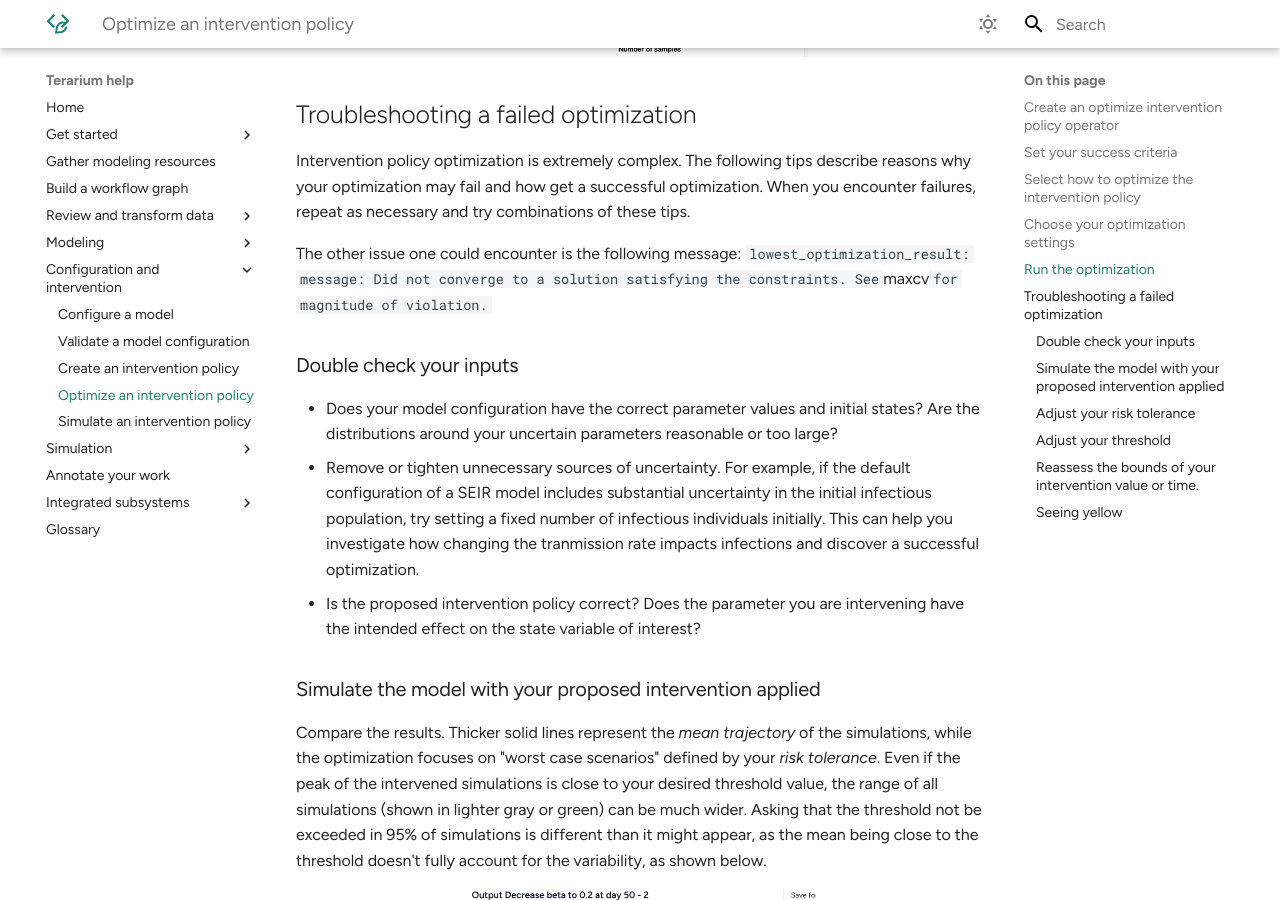
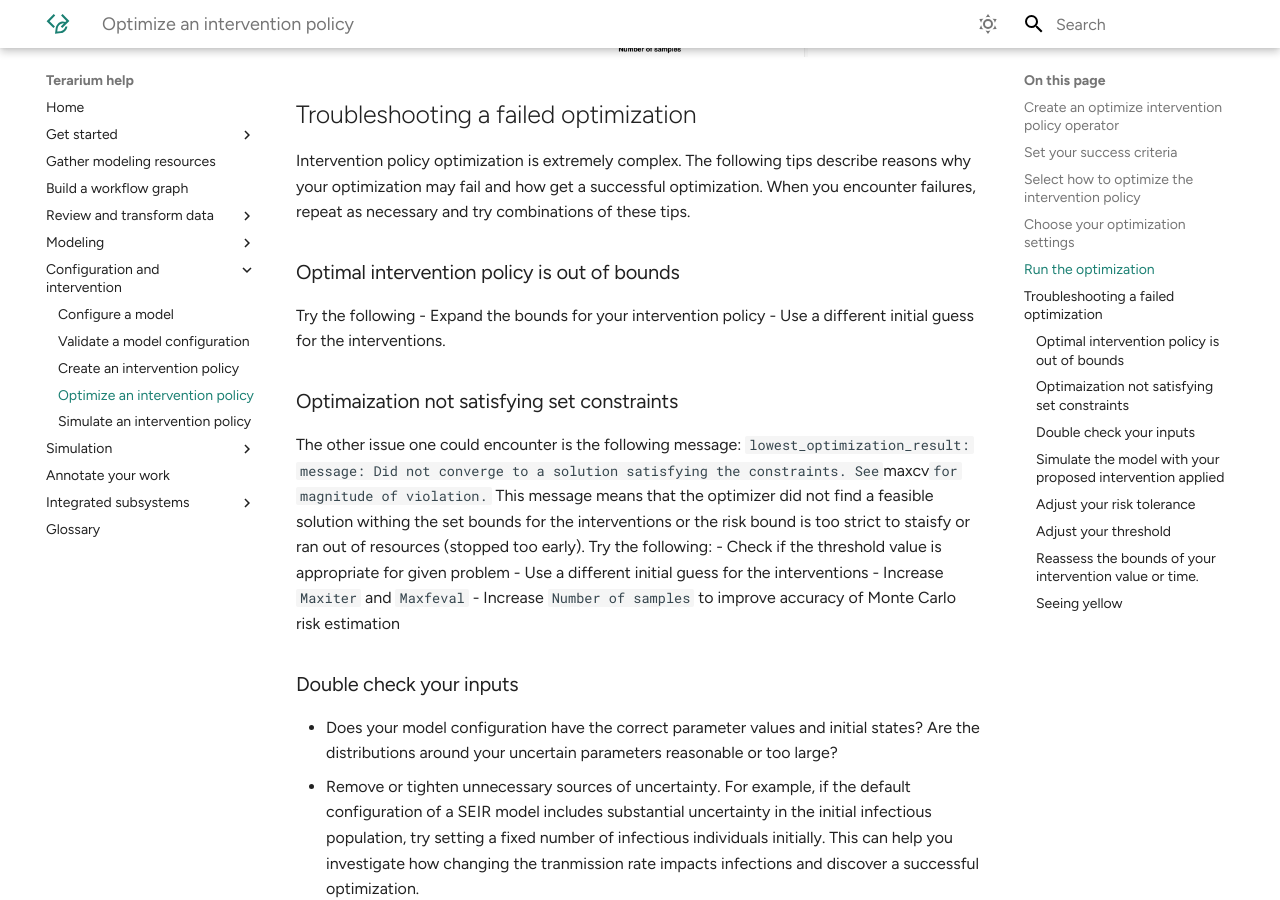
Before and after one commit to DARPA-ASKEM/terarium-docs, an MkDocs documentation site: the page built from docs/config-and-intervention/optimize-intervention-policy.md, in a window 1280 px wide and 900 px high, scrolled down 4515 px. Built offline with MkDocs 1.6.1 and Material for MkDocs 9.7.7, drawn with Linux system fonts in a browser that asks for light colours; plug-ins that fetch from the network failed and are left out.

Commit message:
Troubleshooting tips

```diff
--- a/docs/config-and-intervention/optimize-intervention-policy.md
+++ b/docs/config-and-intervention/optimize-intervention-policy.md
@@ -112,8 +112,20 @@ If the optimization does not complete successfully (as shown below), you need to
 
 Intervention policy optimization is extremely complex. The following tips describe reasons why your optimization may fail and how get a successful optimization. When you encounter failures, repeat as necessary and try combinations of these tips.
 
+
+### Optimal intervention policy is out of bounds
+Try the following
+- Expand the bounds for your intervention policy
+- Use a different initial guess for the interventions.
+
+### Optimaization not satisfying set constraints
 The other issue one could encounter is the following message:
-`lowest_optimization_result: message: Did not converge to a solution satisfying the constraints. See `maxcv` for magnitude of violation.`
+`lowest_optimization_result: message: Did not converge to a solution satisfying the constraints. See `maxcv` for magnitude of violation.` This message means that the optimizer did not find a feasible solution withing the set bounds for the interventions or the risk bound is too strict to staisfy or ran out of resources (stopped too early).
+Try the following:
+- Check if the threshold value is appropriate for given problem
+- Use a different initial guess for the interventions
+- Increase `Maxiter` and `Maxfeval`
+- Increase `Number of samples` to improve accuracy of Monte Carlo risk estimation
 
 ### Double check your inputs
 
```
